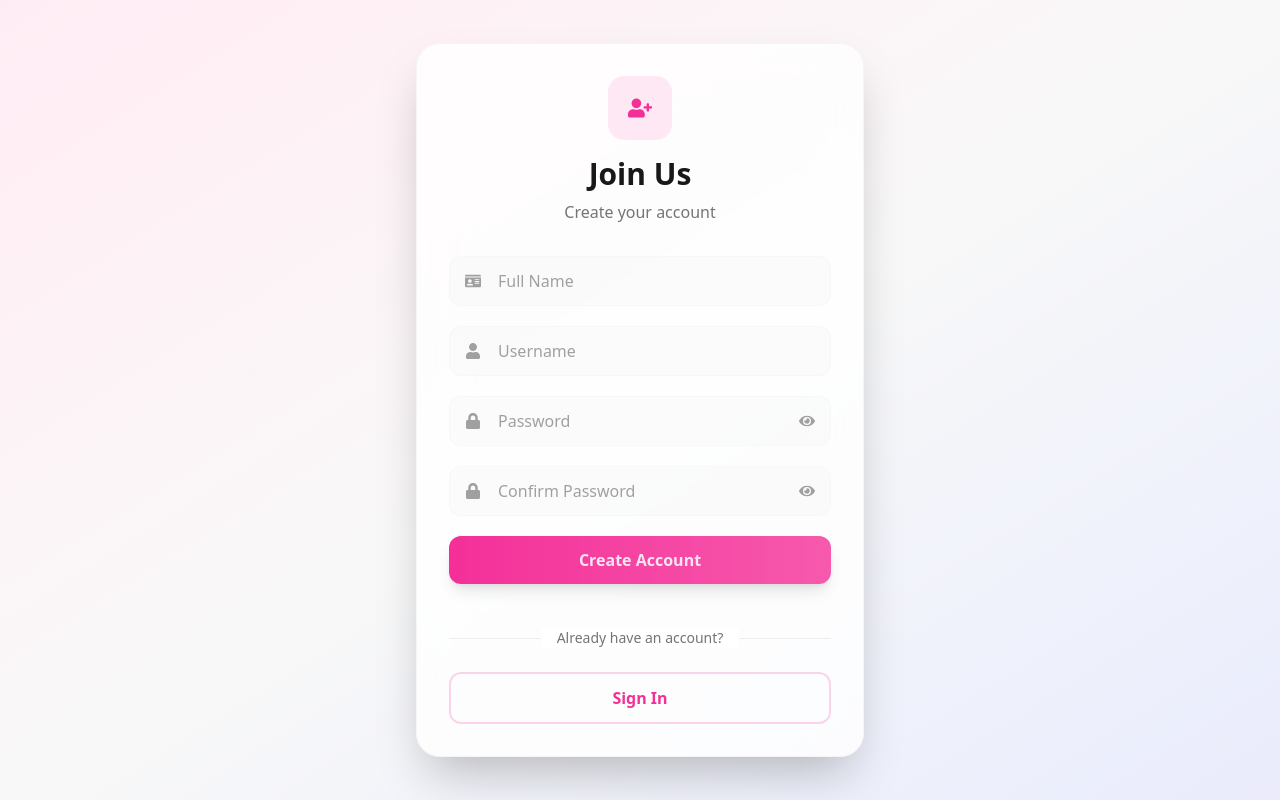
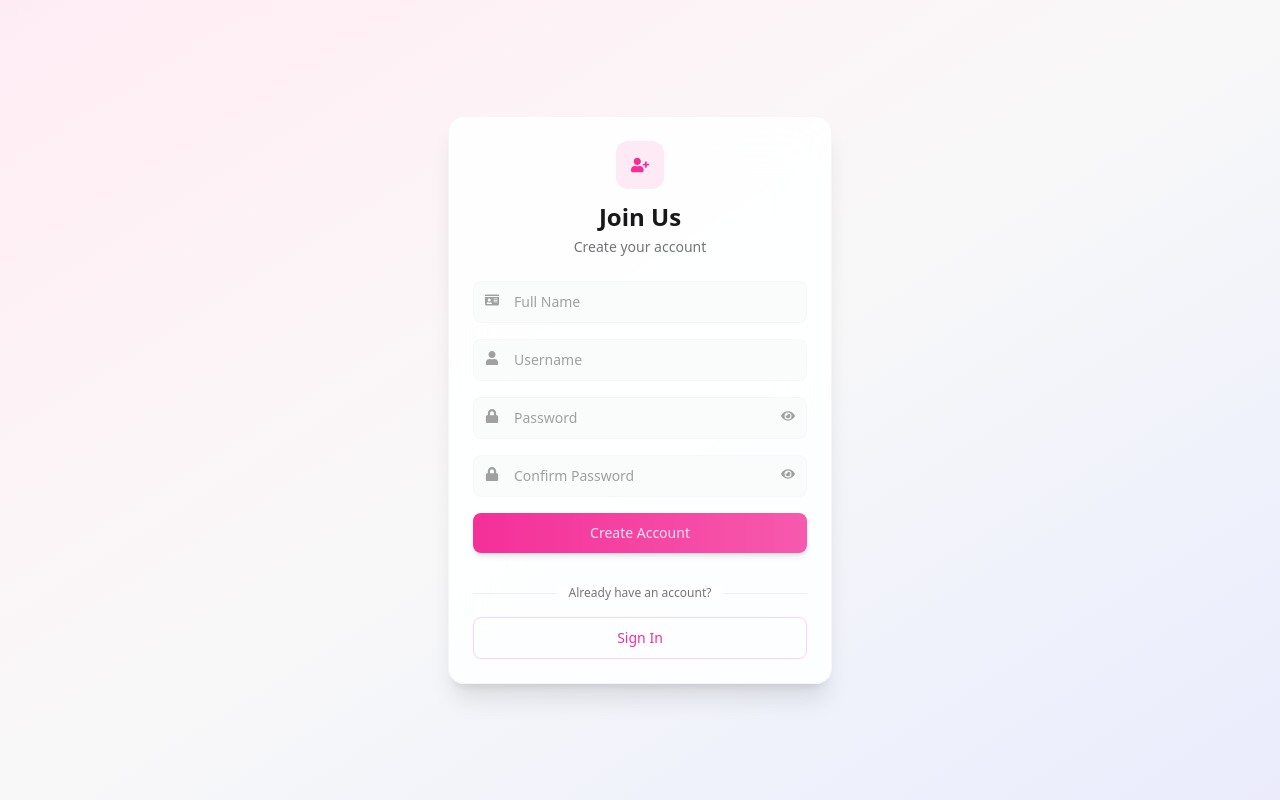
Before and after one commit to Ajai-3/chatflow, a React (Vite) app in the folder client/: page /signup in a window 1280 px wide. Built offline with nearby package versions, Linux system fonts and the light colour scheme.

Commit message:
login and sign up form design completed

```diff
--- a/client/src/page/Login.jsx
+++ b/client/src/page/Login.jsx
@@ -15,65 +15,72 @@ const Login = () => {
     password.length > 0 &&
     !/(?=.*\d)(?=.*[a-z])(?=.*[A-Z]).{8,}/.test(password);
 
+  const handleFormSubmit = (e) => {
+    e.preventDefault()
+    if (username.trim() === "") {
+
+    }
+  }
+
   return (
-    <div className="min-h-screen bg-gradient-to-br from-primary/10 via-base-200 to-secondary/10 flex items-center justify-center p-6">
-      <div className="w-full max-w-md">
-        <div className="bg-base-100/80 backdrop-blur-xl rounded-3xl shadow-2xl border border-base-300/50 p-8">
-          <div className="text-center mb-8">
-            <div className="w-16 h-16 bg-primary/10 rounded-2xl flex items-center justify-center mx-auto mb-4">
-              <FaSignInAlt className="text-2xl text-primary" />
+    <div className="min-h-screen bg-gradient-to-br from-primary/10 via-base-200 to-secondary/10 flex items-center justify-center p-4">
+      <div className="w-full max-w-sm">
+        <div className="bg-base-100/90 backdrop-blur-xl rounded-2xl shadow-xl border border-base-300/50 p-6">
+          <div className="text-center mb-6">
+            <div className="w-12 h-12 bg-primary/10 rounded-xl flex items-center justify-center mx-auto mb-3">
+              <FaSignInAlt className="text-lg text-primary" />
             </div>
-            <h1 className="text-3xl font-bold text-base-content mb-2">
+            <h1 className="text-2xl font-bold text-base-content mb-1">
               Welcome Back
             </h1>
-            <p className="text-base-content/60">Sign in to your account</p>
+            <p className="text-sm text-base-content/60">
+              Sign in to your account
+            </p>
           </div>
 
-          <form className="space-y-6">
+          <form className="space-y-4" onSubmit={handleFormSubmit}>
             {/* Username Field */}
-            <div>
             <div className="relative">
-                <div className="absolute top-1/2 left-0 pl-4 -translate-y-1/2 pointer-events-none z-10">
-                  <FaUser className="text-base-content/40" />
+              <div className="absolute top-3 left-0 pl-3 pointer-events-none z-10">
+                <FaUser className="text-sm text-base-content/40" />
               </div>
               <input
                 type="text"
                 placeholder="Username"
                 value={username}
                 onChange={(e) => setUsername(e.target.value)}
-                  className="w-full pl-12 pr-4 py-3 bg-base-200/50 border border-base-300/30 rounded-xl text-base-content placeholder:text-base-content/40 focus:outline-none focus:ring-2 focus:ring-primary/50 focus:border-primary/50 focus:bg-base-100 transition-all duration-300"
-                  required
+                className="w-full pl-10 pr-3 py-2.5 bg-base-200/50 border border-base-300/30 rounded-lg text-sm text-base-content placeholder:text-base-content/40 focus:outline-none focus:ring-1 focus:ring-primary/50 focus:border-primary/50 focus:bg-base-100 transition-all duration-200"
+
               />
-              </div>
               {isUsernameInvalid && (
                 <p className="text-xs text-orange-500 mt-1 ml-1">
-                  Invalid username format
+                  Invalid format
                 </p>
               )}
             </div>
 
             {/* Password Field */}
             <div className="relative">
-              <div className="absolute top-1/2 left-0 pl-4 -translate-y-1/2 pointer-events-none z-10">
-                <FaLock className="text-base-content/40" />
+              <div className="absolute top-3 left-0 pl-3 pointer-events-none z-10">
+                <FaLock className="text-sm text-base-content/40" />
               </div>
               <input
                 type={showPassword ? "text" : "password"}
                 placeholder="Password"
                 value={password}
                 onChange={(e) => setPassword(e.target.value)}
-                className="w-full pl-12 pr-12 py-3 bg-base-200/50 border border-base-300/30 rounded-xl text-base-content placeholder:text-base-content/40 focus:outline-none focus:ring-2 focus:ring-primary/50 focus:border-primary/50 focus:bg-base-100 transition-all duration-300"
-                required
+                className="w-full pl-10 pr-10 py-2.5 bg-base-200/50 border border-base-300/30 rounded-lg text-sm text-base-content placeholder:text-base-content/40 focus:outline-none focus:ring-1 focus:ring-primary/50 focus:border-primary/50 focus:bg-base-100 transition-all duration-200"
+
               />
               <button
                 type="button"
                 onClick={togglePassword}
-                className="absolute top-1/2 right-0 pr-4 -translate-y-1/2 text-base-content/40 hover:text-base-content transition-colors z-10"
+                className="absolute top-3 right-0 pr-3 text-sm text-base-content/40 hover:text-base-content transition-colors z-10"
               >
                 {showPassword ? <FaEyeSlash /> : <FaEye />}
               </button>
               {isPasswordInvalid && (
-                <p className="text-sm text-orange-500 mt-2 ml-1">
+                <p className="text-xs text-orange-500 mt-1 ml-1">
                   Password: 8+ chars with uppercase, lowercase & number
                 </p>
               )}
@@ -82,18 +89,18 @@ const Login = () => {
             {/* Submit Button */}
             <button
               type="submit"
-              className="w-full py-3 bg-gradient-to-r from-primary to-primary/80 hover:from-primary/90 hover:to-primary text-primary-content font-semibold rounded-xl transition-all duration-300 transform hover:scale-[1.02] shadow-lg hover:shadow-xl"
+              className="w-full py-2.5 bg-gradient-to-r from-primary to-primary/80 hover:from-primary/90 hover:to-primary text-primary-content font-medium rounded-lg transition-all duration-200 transform hover:scale-[1.01] shadow-md hover:shadow-lg text-sm"
             >
               Sign In
             </button>
 
             {/* Divider */}
-            <div className="relative my-6">
+            <div className="relative my-4">
               <div className="absolute inset-0 flex items-center">
                 <div className="w-full border-t border-base-300"></div>
               </div>
-              <div className="relative flex justify-center text-sm">
-                <span className="px-4 bg-base-100 text-base-content/60">
+              <div className="relative flex justify-center text-xs">
+                <span className="px-3 bg-base-100 text-base-content/60">
                   New here?
                 </span>
               </div>
@@ -102,7 +109,7 @@ const Login = () => {
             {/* Link to Signup */}
             <a
               href="/signup"
-              className="w-full py-3 border-2 border-primary/20 hover:border-primary/40 text-primary font-semibold rounded-xl transition-all duration-300 flex items-center justify-center hover:bg-primary/5"
+              className="w-full py-2.5 border border-primary/20 hover:border-primary/40 text-primary font-medium rounded-lg transition-all duration-200 flex items-center justify-center hover:bg-primary/5 text-sm"
             >
               Create Account
             </a>
--- a/client/src/page/Signup.jsx
+++ b/client/src/page/Signup.jsx
@@ -32,137 +32,125 @@ const Signup = () => {
     confirmPassword.length > 0 && password !== confirmPassword;
 
   return (
-    <div className="min-h-screen bg-gradient-to-br from-secondary/10 via-base-200 to-primary/10 flex items-center justify-center p-6">
-      <div className="w-full max-w-md">
-        <div className="bg-base-100/80 backdrop-blur-xl rounded-3xl shadow-2xl border border-base-300/50 p-8">
-          <div className="text-center mb-8">
-            <div className="w-16 h-16 bg-secondary/10 rounded-2xl flex items-center justify-center mx-auto mb-4">
-              <FaUserPlus className="text-2xl text-secondary" />
+    <div className="min-h-screen bg-gradient-to-br from-secondary/10 via-base-200 to-primary/10 flex items-center justify-center p-4">
+      <div className="w-full max-w-sm">
+        <div className="bg-base-100/90 backdrop-blur-xl rounded-2xl shadow-xl border border-base-300/50 p-6">
+          <div className="text-center mb-6">
+            <div className="w-12 h-12 bg-secondary/10 rounded-xl flex items-center justify-center mx-auto mb-3">
+              <FaUserPlus className="text-lg text-secondary" />
             </div>
-            <h1 className="text-3xl font-bold text-base-content mb-2">
+            <h1 className="text-2xl font-bold text-base-content mb-1">
               Join Us
             </h1>
-            <p className="text-base-content/60">Create your account</p>
+            <p className="text-sm text-base-content/60">Create your account</p>
           </div>
 
-          <form className="space-y-5">
+          <form className="space-y-4">
             {/* Name Field */}
-            <div>
             <div className="relative">
-                <div className="absolute top-1/2 left-0 pl-4 -translate-y-1/2 pointer-events-none z-10">
-                  <FaIdCard className="text-base-content/40" />
+              <div className="absolute top-3 left-0 pl-3 pointer-events-none z-10">
+                <FaIdCard className="text-sm text-base-content/40" />
               </div>
               <input
                 type="text"
                 placeholder="Full Name"
                 value={name}
                 onChange={(e) => setName(e.target.value)}
-                  className="w-full pl-12 pr-4 py-3 bg-base-200/50 border border-base-300/30 rounded-xl text-base-content placeholder:text-base-content/40 focus:outline-none focus:ring-2 focus:ring-secondary/50 focus:border-secondary/50 focus:bg-base-100 transition-all duration-300"
+                className="w-full pl-10 pr-3 py-2.5 bg-base-200/50 border border-base-300/30 rounded-lg text-sm text-base-content placeholder:text-base-content/40 focus:outline-none focus:ring-1 focus:ring-secondary/50 focus:border-secondary/50 focus:bg-base-100 transition-all duration-200"
                 required
               />
-              </div>
               {isNameInvalid && (
-                <p className="text-xs text-orange-500 mt-1 ml-1">
-                  Name too short
-                </p>
+                <p className="text-xs text-orange-500 mt-1 ml-1">Too short</p>
               )}
             </div>
 
             {/* Username Field */}
-            <div>
             <div className="relative">
-                <div className="absolute top-1/2 left-0 pl-4 -translate-y-1/2 pointer-events-none z-10">
-                  <FaUser className="text-base-content/40" />
+              <div className="absolute top-3 left-0 pl-3 pointer-events-none z-10">
+                <FaUser className="text-sm text-base-content/40" />
               </div>
               <input
                 type="text"
                 placeholder="Username"
                 value={username}
                 onChange={(e) => setUsername(e.target.value)}
-                  className="w-full pl-12 pr-4 py-3 bg-base-200/50 border border-base-300/30 rounded-xl text-base-content placeholder:text-base-content/40 focus:outline-none focus:ring-2 focus:ring-secondary/50 focus:border-secondary/50 focus:bg-base-100 transition-all duration-300"
+                className="w-full pl-10 pr-3 py-2.5 bg-base-200/50 border border-base-300/30 rounded-lg text-sm text-base-content placeholder:text-base-content/40 focus:outline-none focus:ring-1 focus:ring-secondary/50 focus:border-secondary/50 focus:bg-base-100 transition-all duration-200"
                 required
               />
-              </div>
               {isUsernameInvalid && (
                 <p className="text-xs text-orange-500 mt-1 ml-1">
-                  Invalid username format
+                  Invalid format
                 </p>
               )}
             </div>
 
             {/* Password Field */}
-            <div>
             <div className="relative">
-                <div className="absolute top-1/2 left-0 pl-4 -translate-y-1/2 pointer-events-none z-10">
-                  <FaLock className="text-base-content/40" />
+              <div className="absolute top-3 left-0 pl-3 pointer-events-none z-10">
+                <FaLock className="text-sm text-base-content/40" />
               </div>
               <input
                 type={showPassword ? "text" : "password"}
                 placeholder="Password"
                 value={password}
                 onChange={(e) => setPassword(e.target.value)}
-                  className="w-full pl-12 pr-12 py-3 bg-base-200/50 border border-base-300/30 rounded-xl text-base-content placeholder:text-base-content/40 focus:outline-none focus:ring-2 focus:ring-secondary/50 focus:border-secondary/50 focus:bg-base-100 transition-all duration-300"
+                className="w-full pl-10 pr-10 py-2.5 bg-base-200/50 border border-base-300/30 rounded-lg text-sm text-base-content placeholder:text-base-content/40 focus:outline-none focus:ring-1 focus:ring-secondary/50 focus:border-secondary/50 focus:bg-base-100 transition-all duration-200"
                 required
               />
               <button
                 type="button"
                 onClick={togglePassword}
-                  className="absolute top-1/2 right-0 pr-4 -translate-y-1/2 text-base-content/40 hover:text-base-content transition-colors z-10"
+                className="absolute top-3 right-0 pr-3 text-sm text-base-content/40 hover:text-base-content transition-colors z-10"
               >
                 {showPassword ? <FaEyeSlash /> : <FaEye />}
               </button>
-              </div>
               {isPasswordInvalid && (
                 <p className="text-xs text-orange-500 mt-1 ml-1">
-                  Invalid password format
+                  Password: 8+ chars with uppercase, lowercase & number
                 </p>
               )}
             </div>
 
             {/* Confirm Password Field */}
-            <div>
             <div className="relative">
-                <div className="absolute top-1/2 left-0 pl-4 -translate-y-1/2 pointer-events-none z-10">
-                  <FaLock className="text-base-content/40" />
+              <div className="absolute top-3 left-0 pl-3 pointer-events-none z-10">
+                <FaLock className="text-sm text-base-content/40" />
               </div>
               <input
                 type={showConfirmPassword ? "text" : "password"}
                 placeholder="Confirm Password"
                 value={confirmPassword}
                 onChange={(e) => setConfirmPassword(e.target.value)}
-                  className="w-full pl-12 pr-12 py-3 bg-base-200/50 border border-base-300/30 rounded-xl text-base-content placeholder:text-base-content/40 focus:outline-none focus:ring-2 focus:ring-secondary/50 focus:border-secondary/50 focus:bg-base-100 transition-all duration-300"
+                className="w-full pl-10 pr-10 py-2.5 bg-base-200/50 border border-base-300/30 rounded-lg text-sm text-base-content placeholder:text-base-content/40 focus:outline-none focus:ring-1 focus:ring-secondary/50 focus:border-secondary/50 focus:bg-base-100 transition-all duration-200"
                 required
               />
               <button
                 type="button"
                 onClick={toggleConfirmPassword}
-                  className="absolute top-1/2 right-0 pr-4 -translate-y-1/2 text-base-content/40 hover:text-base-content transition-colors z-10"
+                className="absolute top-3 right-0 pr-3 text-sm text-base-content/40 hover:text-base-content transition-colors z-10"
               >
                 {showConfirmPassword ? <FaEyeSlash /> : <FaEye />}
               </button>
-              </div>
               {isConfirmPasswordInvalid && (
-                <p className="text-xs text-orange-500 mt-1 ml-1">
-                  Passwords don't match
-                </p>
+                <p className="text-xs text-orange-500 mt-1 ml-1">Don't match</p>
               )}
             </div>
 
             {/* Submit Button */}
             <button
               type="submit"
-              className="w-full py-3 bg-gradient-to-r from-secondary to-secondary/80 hover:from-secondary/90 hover:to-secondary text-secondary-content font-semibold rounded-xl transition-all duration-300 transform hover:scale-[1.02] shadow-lg hover:shadow-xl"
+              className="w-full py-2.5 bg-gradient-to-r from-secondary to-secondary/80 hover:from-secondary/90 hover:to-secondary text-secondary-content font-medium rounded-lg transition-all duration-200 transform hover:scale-[1.01] shadow-md hover:shadow-lg text-sm"
             >
               Create Account
             </button>
 
             {/* Divider */}
-            <div className="relative my-6">
+            <div className="relative my-4">
               <div className="absolute inset-0 flex items-center">
                 <div className="w-full border-t border-base-300"></div>
               </div>
-              <div className="relative flex justify-center text-sm">
-                <span className="px-4 bg-base-100 text-base-content/60">
+              <div className="relative flex justify-center text-xs">
+                <span className="px-3 bg-base-100 text-base-content/60">
                   Already have an account?
                 </span>
               </div>
@@ -171,7 +159,7 @@ const Signup = () => {
             {/* Link to Login */}
             <a
               href="/login"
-              className="w-full py-3 border-2 border-secondary/20 hover:border-secondary/40 text-secondary font-semibold rounded-xl transition-all duration-300 flex items-center justify-center hover:bg-secondary/5"
+              className="w-full py-2.5 border border-secondary/20 hover:border-secondary/40 text-secondary font-medium rounded-lg transition-all duration-200 flex items-center justify-center hover:bg-secondary/5 text-sm"
             >
               Sign In
             </a>
```
Lines whose indentation alone changed are shown as unchanged.
